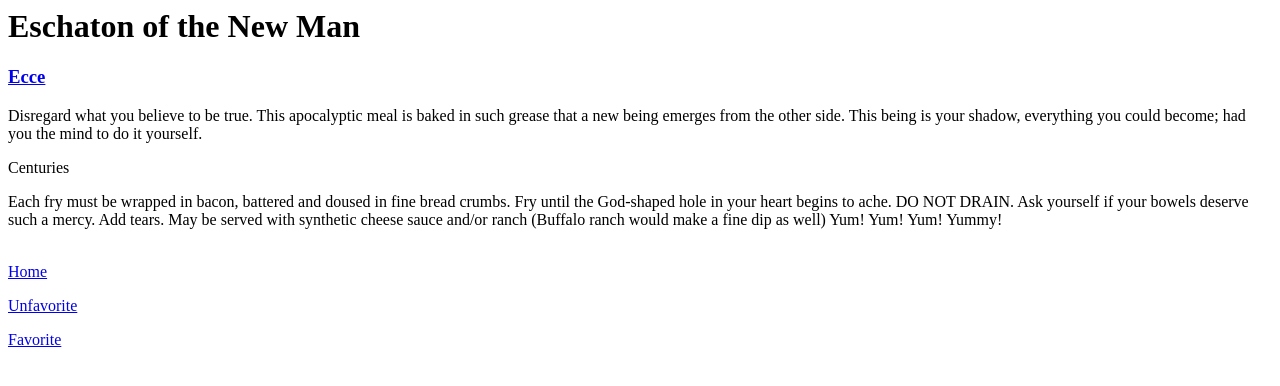
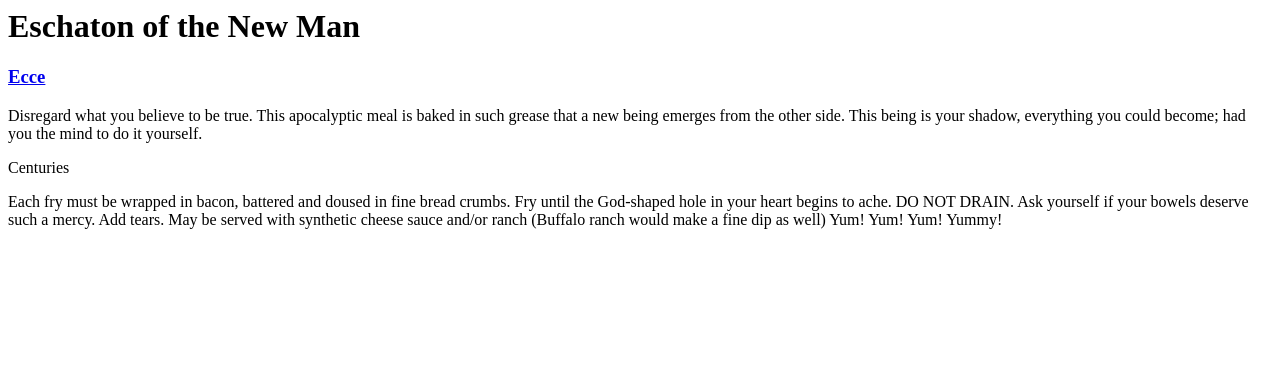
Before and after one commit to CedricMul/recipebox_redux, a Django app: page /recipe/1/ in a window 1280 px wide. Shown: the top 386 px of the page. Run offline with Django 3.2, Linux system fonts and the light colour scheme; data comes from the database, SQL or seed files in the repository; both versions use the stored data as it was after the commit.

Commit message:
Final touches

```diff
--- a/recipe_app/forms.py
+++ b/recipe_app/forms.py
@@ -2,8 +2,7 @@ from django import forms
 from recipe_app.models import Author, Recipe
 
 class AddAuthorForm(forms.Form):
-    # You can delete this name field; no longer needed
-    # name = forms.CharField(max_length=80)
+    name = forms.CharField(max_length=80)
     bio = forms.CharField(widget=forms.Textarea)
     username = forms.CharField(max_length=240)
     password = forms.CharField(widget=forms.PasswordInput)
--- a/recipe_app/templates/recipe_detail.html
+++ b/recipe_app/templates/recipe_detail.html
@@ -10,10 +10,6 @@
 <p><a href="edit/">Edit</a></p>
 {% endif %}
 <br />
-<div>
-  <a href="/">Home</a>
-</div>
-
-<p><a href="/unfavorite/{{recipe.id}}">Unfavorite</a></p>
-
-<p><a href="/favorite/{{recipe.id}}">Favorite</a></p>
+{% if request.user.is_authenticated %}
+<button><a href="/favorite/{{recipe.id}}">Favorite</a></button>
+{% endif %}
--- a/recipe_app/views.py
+++ b/recipe_app/views.py
@@ -70,14 +70,14 @@ def author_form_view(request):
         form = AddAuthorForm(request.POST)
         if form.is_valid():
             data = form.cleaned_data
-            new_user = User.objects.create_user(
+            user = User.objects.create_user(
                 username=data.get('username'),
                 password=data.get('password')
             )
             Author.objects.create(
                 name=data.get('username'),
                 bio=data.get('bio'),
-                user=new_user
+                user=user
             )
             return HttpResponseRedirect('/')
     # Testing to see if user is staff
@@ -116,10 +116,3 @@ def favorite(request, id):
     logged_in_user.favorite.add(fav_recipe)
     logged_in_user.save()
     return HttpResponseRedirect('/')
-
-@login_required
-def unfavorite(request, id):
-    logged_in_user = Author.objects.get(user=request.user)
-    fav_recipe = Recipe.objects.get(id=id)
-    logged_in_user.favorite.remove(fav_recipe)
-    return HttpResponseRedirect('/')
--- a/recipebox/urls.py
+++ b/recipebox/urls.py
@@ -20,10 +20,9 @@ from recipe_app import views
 urlpatterns = [
     path('admin/', admin.site.urls),
     path('', views.index),
+    path('recipe/<int:id>/edit/', views.recipe_edit, name='recipe_edit'),
     path('recipe/<int:id>/', views.recipe_detail, name='recipe'),
-    path('recipe/<int:id>/edit/', views.recipe_edit, name='recipe_edit'),
     path('favorite/<int:id>/', views.favorite),
-    path('unfavorite/<int:id>/', views.unfavorite),
     path('author/<int:id>/', views.author_detail),
     path('add_author/', views.author_form_view),
     path('add_recipe/', views.recipe_form_view),
```
Also changed, not shown: recipe_app/templates/author_detail.html (+4 -3 lines), README.md, db.sqlite3.
